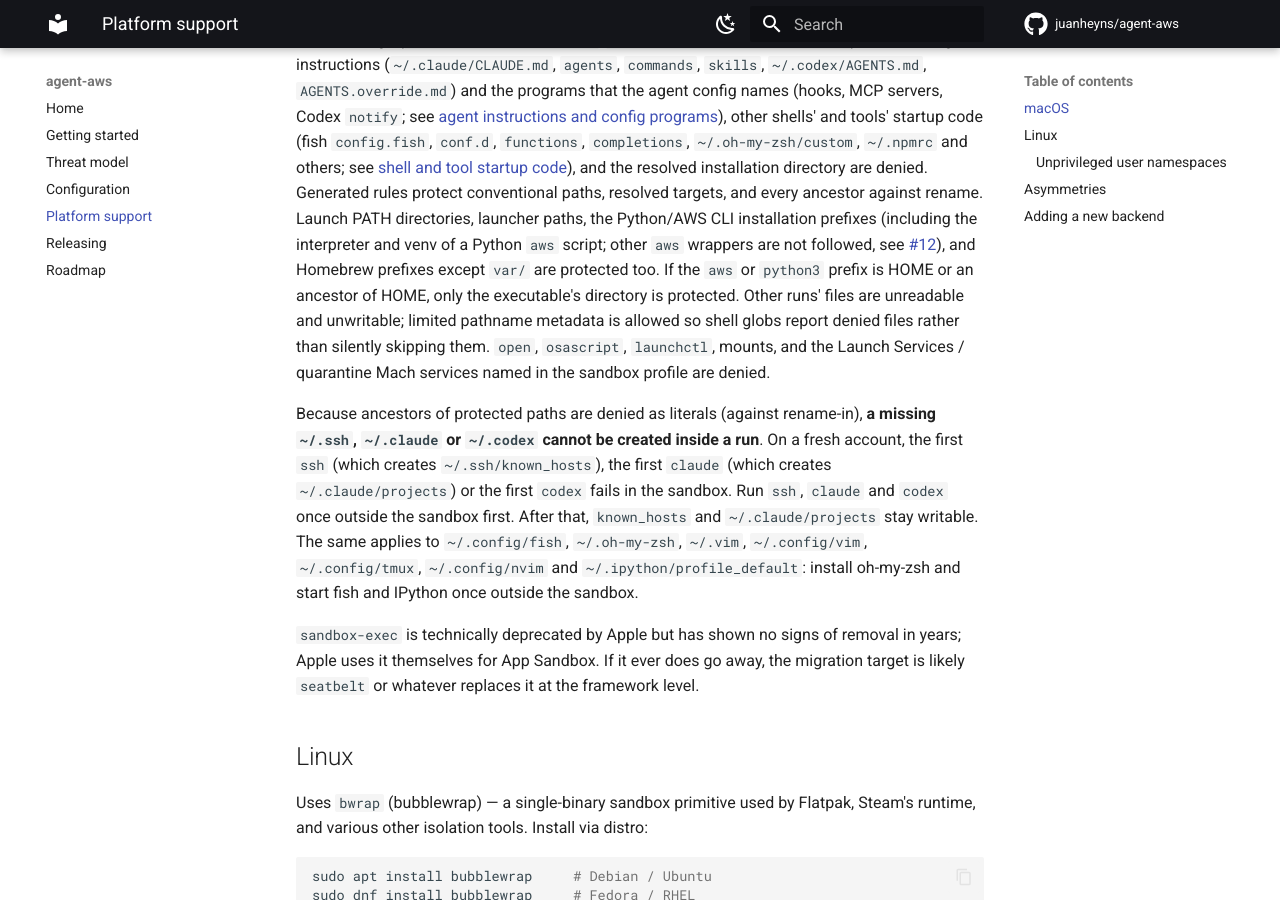
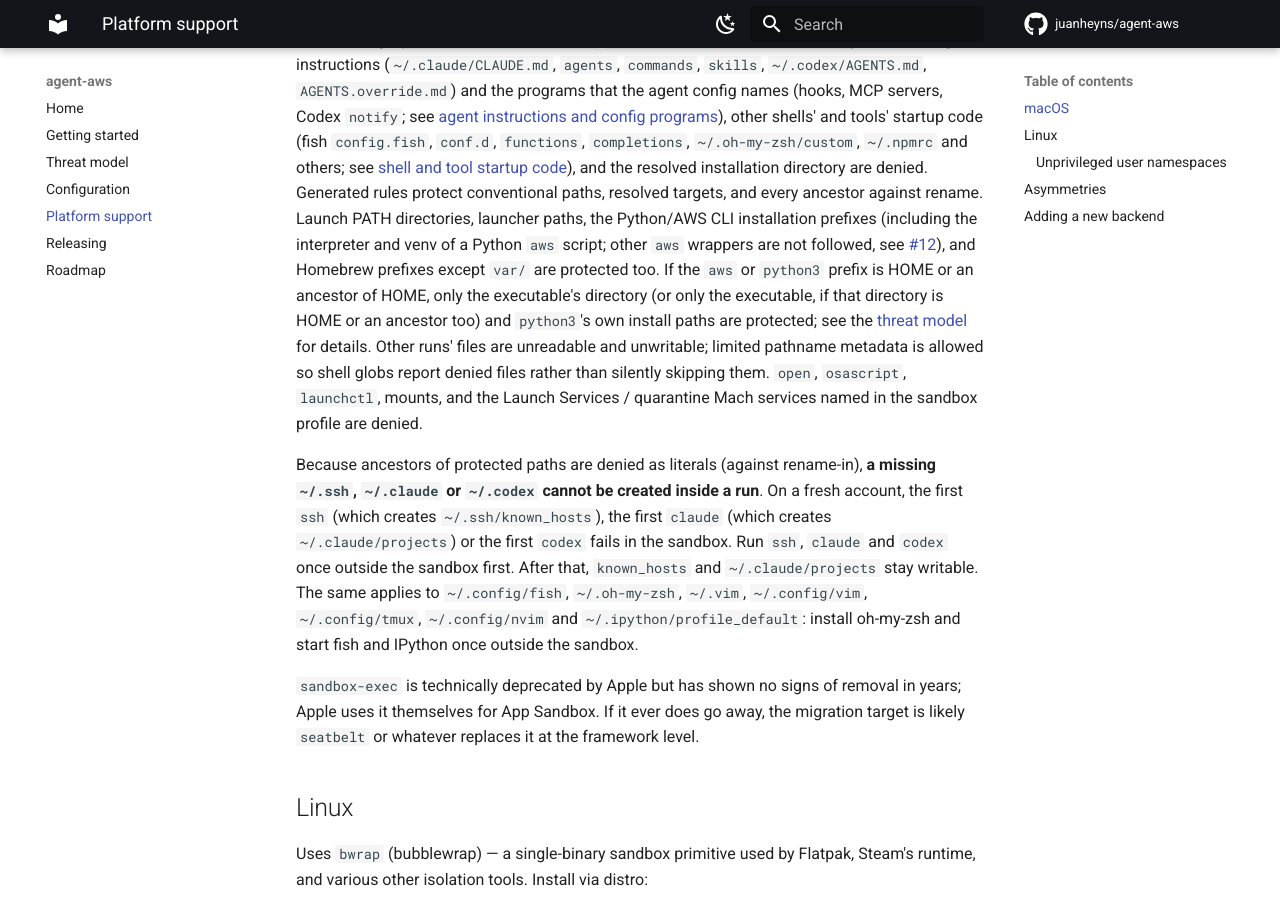
Before and after one commit to juanheyns/agent-aws, an MkDocs documentation site: the page built from docs/platform-support.md, in a window 1280 px wide and 900 px high, scrolled down 868 px. Built offline with MkDocs 1.6.1 and Material for MkDocs 9.7.7, drawn with Linux system fonts in a browser that asks for light colours; comment, search, counter and statistics services are not loaded.

Commit message:
docs: align platform-support prefix fallback with the threat model; rewrap

```diff
--- a/docs/platform-support.md
+++ b/docs/platform-support.md
@@ -48,7 +48,10 @@ Python/AWS CLI installation prefixes (including the interpreter and venv of
 a Python `aws` script; other `aws` wrappers are not followed, see
 [#12](https://github.com/juanheyns/agent-aws/issues/12)), and Homebrew
 prefixes except `var/` are protected too. If the `aws` or `python3` prefix
-is HOME or an ancestor of HOME, only the executable's directory is protected.
+is HOME or an ancestor of HOME, only the executable's directory (or only the
+executable, if that directory is HOME or an ancestor too) and `python3`'s own
+install paths are protected; see the
+[threat model](threat-model.md#2-cred-minting-outside-the-sandbox) for details.
 Other runs' files are unreadable and unwritable; limited pathname metadata
 is allowed so shell globs report denied files rather than silently skipping them.
 `open`, `osascript`, `launchctl`, mounts, and the Launch Services / quarantine
```
Also changed, not shown: docs/threat-model.md (+2 -2 lines).
